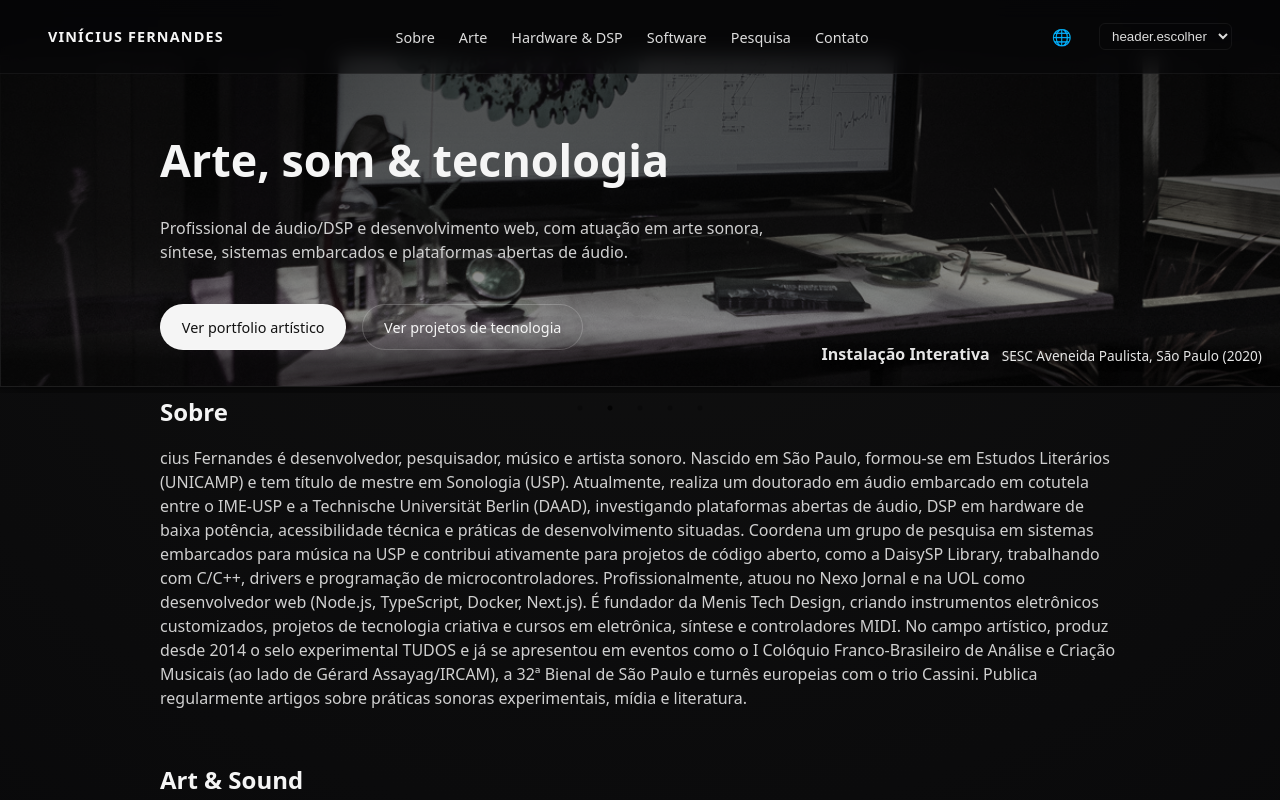
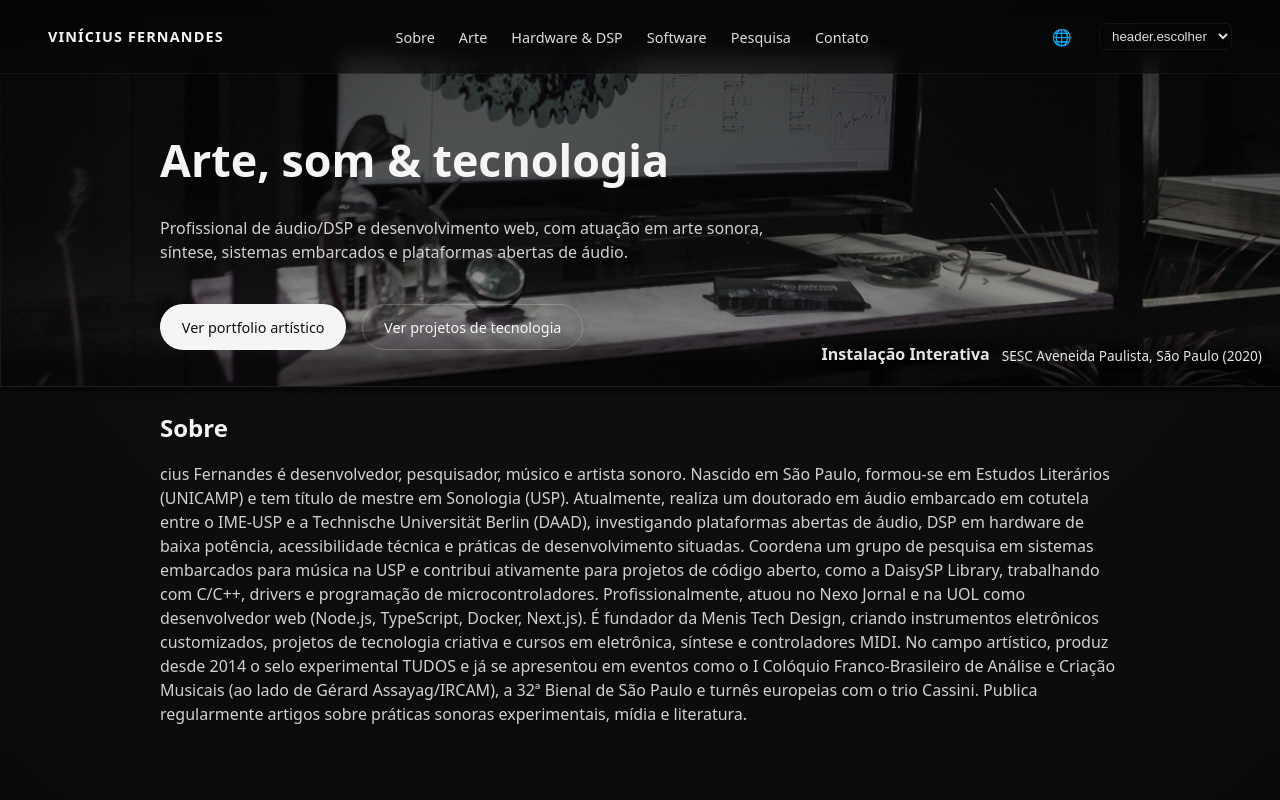
Before and after one commit to viniciusfersil123/vinicius-portfolio, a React (Vite) app: page / in a window 1280 px wide. Shown: the top 800 px of the page. Built offline with nearby package versions, Linux system fonts and the light colour scheme.

Commit message:
styling refactoring carousel main

```diff
--- a/src/App.css
+++ b/src/App.css
@@ -222,7 +222,7 @@ body {
 }
 
 .section {
-  padding: 0 10rem 1rem;
+  padding: 1rem 10rem 1rem;
   /* max-width: 1000px; */
 }
 
--- a/src/components/Highlights.tsx
+++ b/src/components/Highlights.tsx
@@ -42,7 +42,7 @@ export default function Highlights() {
     fade: true,
     cssEase: "linear",
     pauseOnHover: true,
-    dots: true,
+    dots: false,
   };
 
   return (
```
